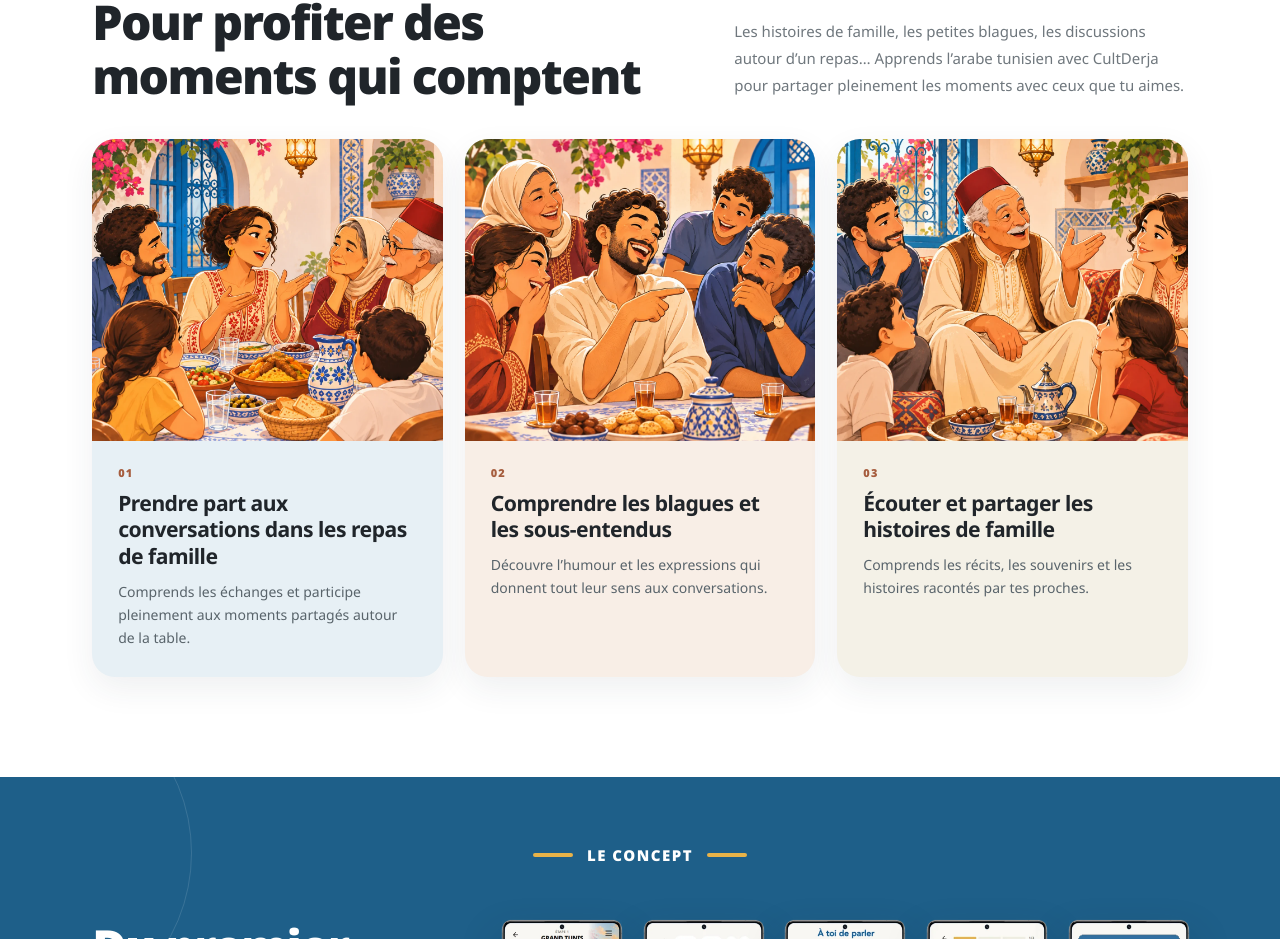
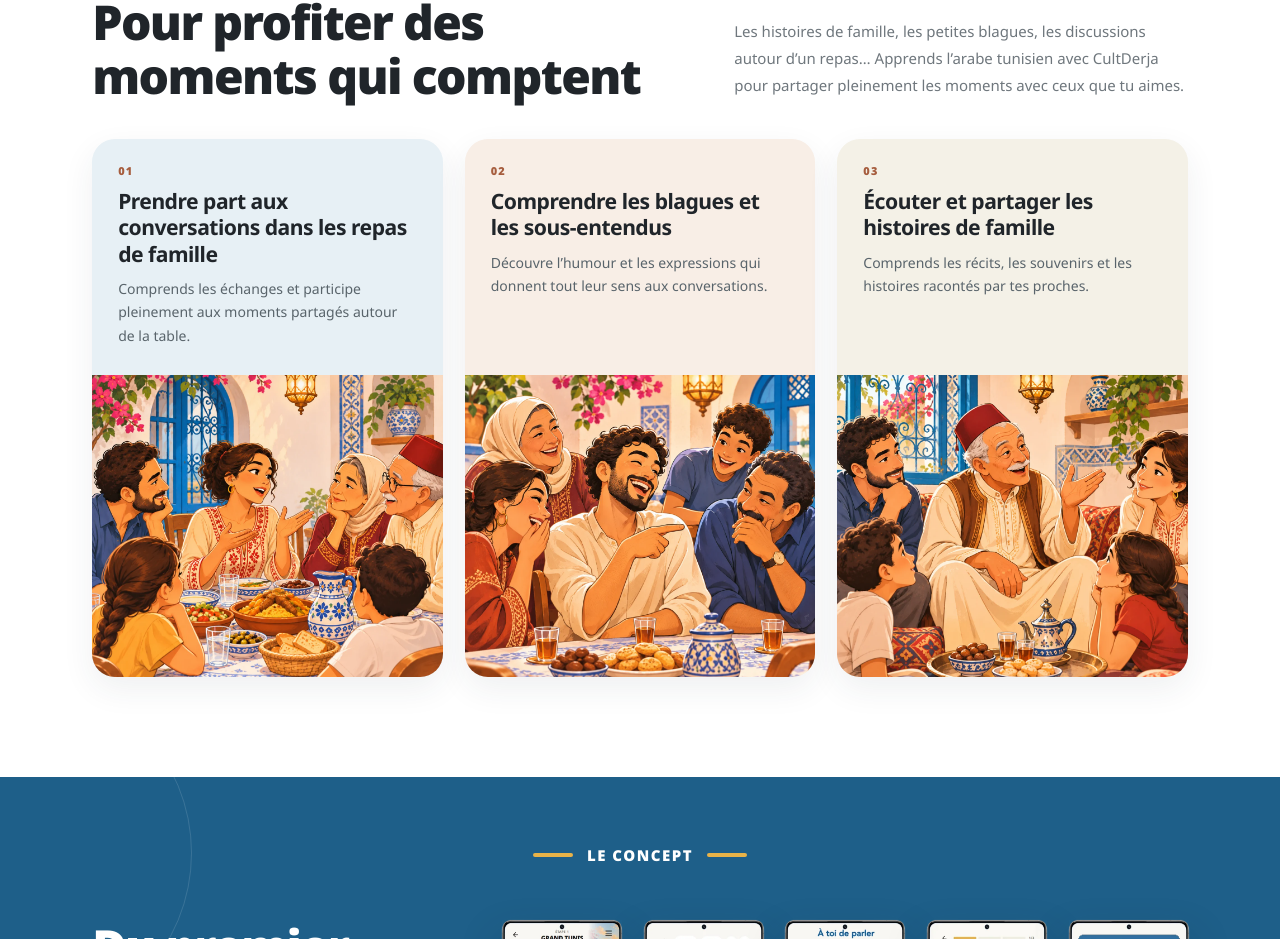
Before and after one commit to BenElhadj/CultDerjaLandingPage, a Vue app: page / in a window 1280 px wide. Shown: the part 923-1862 px from the top of the page. Built offline with nearby package versions, Linux system fonts and the light colour scheme.

Commit message:
Keep showcase images aligned at card bottom
Apply the tall image layout to all showcase cards and keep their images anchored to the bottom during responsive resizing.

```diff
--- a/src/App.vue
+++ b/src/App.vue
@@ -51,8 +51,8 @@ const openFaq = ref(0)
           </div>
           <div class="showcase-grid">
             <article class="showcase-card card-blue"><div class="card-copy"><span class="number">01</span><h3>Prendre part aux conversations dans les repas de famille</h3><p>Comprends les échanges et participe pleinement aux moments partagés autour de la table.</p></div><div class="screen-frame screen-tall"><img :src="`${assetBase}images/repas_familial_tunisien.webp`" alt="Écran d'accueil de CultDerja"></div></article>
-            <article class="showcase-card card-sand"><div class="card-copy"><span class="number">02</span><h3>Comprendre les blagues et les sous-entendus</h3><p>Découvre l’humour et les expressions qui donnent tout leur sens aux conversations.</p></div><div class="screen-frame"><img :src="`${assetBase}images/lesson_detail.webp`" alt="Dialogue illustré pour apprendre la derja en contexte"></div></article>
-            <article class="showcase-card card-pale"><div class="card-copy"><span class="number">03</span><h3>Écouter et partager les histoires de famille</h3><p>Comprends les récits, les souvenirs et les histoires racontés par tes proches.</p></div><div class="screen-frame"><img :src="`${assetBase}images/reunion_familiale_tunisienne.webp`" alt="Famille tunisienne réunie autour d'un moment de partage"></div></article>
+            <article class="showcase-card card-sand"><div class="card-copy"><span class="number">02</span><h3>Comprendre les blagues et les sous-entendus</h3><p>Découvre l’humour et les expressions qui donnent tout leur sens aux conversations.</p></div><div class="screen-frame screen-tall"><img :src="`${assetBase}images/lesson_detail.webp`" alt="Dialogue illustré pour apprendre la derja en contexte"></div></article>
+            <article class="showcase-card card-pale"><div class="card-copy"><span class="number">03</span><h3>Écouter et partager les histoires de famille</h3><p>Comprends les récits, les souvenirs et les histoires racontés par tes proches.</p></div><div class="screen-frame screen-tall"><img :src="`${assetBase}images/reunion_familiale_tunisienne.webp`" alt="Famille tunisienne réunie autour d'un moment de partage"></div></article>
           </div>
         </div>
       </section>
--- a/src/styles.css
+++ b/src/styles.css
@@ -62,9 +62,9 @@
 #experience .section-heading{display:grid;grid-template-columns:1.1fr .9fr;gap:8%;align-items:end;margin:0 0 36px}
 #experience .section-heading>p{max-width:450px;margin:0 0 4px}
 #experience .showcase-grid{grid-template-columns:repeat(3,minmax(0,1fr));gap:22px}
-#experience .showcase-card{padding:0;min-height:0;display:flex;flex-direction:column;border-radius:23px;overflow:hidden;box-shadow:0 12px 32px rgba(40,54,61,.075);transition:transform .25s ease,box-shadow .25s ease}
+#experience .showcase-card{padding:0;min-height:455px;display:flex;flex-direction:column;border-radius:23px;overflow:hidden;box-shadow:0 12px 32px rgba(40,54,61,.075);transition:transform .25s ease,box-shadow .25s ease}
 #experience .showcase-card:hover{transform:translateY(-5px);box-shadow:0 20px 42px rgba(40,54,61,.13)}
-#experience .screen-frame,#experience .screen-frame.screen-tall{order:-1;width:100%;max-width:none;height:auto;aspect-ratio:1.16;margin:0;overflow:hidden;align-self:stretch;border:0;border-radius:0;box-shadow:none;background:transparent}
+#experience .screen-frame,#experience .screen-frame.screen-tall{order:0;width:100%;max-width:none;height:auto;aspect-ratio:1.16;margin-top:auto;overflow:hidden;align-self:stretch;border:0;border-radius:0;box-shadow:none;background:transparent}
 #experience .screen-frame img{width:100%;height:100%;object-fit:cover;object-position:center;display:block;background:transparent;transition:transform .4s ease}
 #experience .showcase-card:hover .screen-frame img{transform:scale(1.035)}
 #experience .card-copy{padding:24px 26px 28px;min-height:210px;display:flex;flex-direction:column;align-items:flex-start}
```
